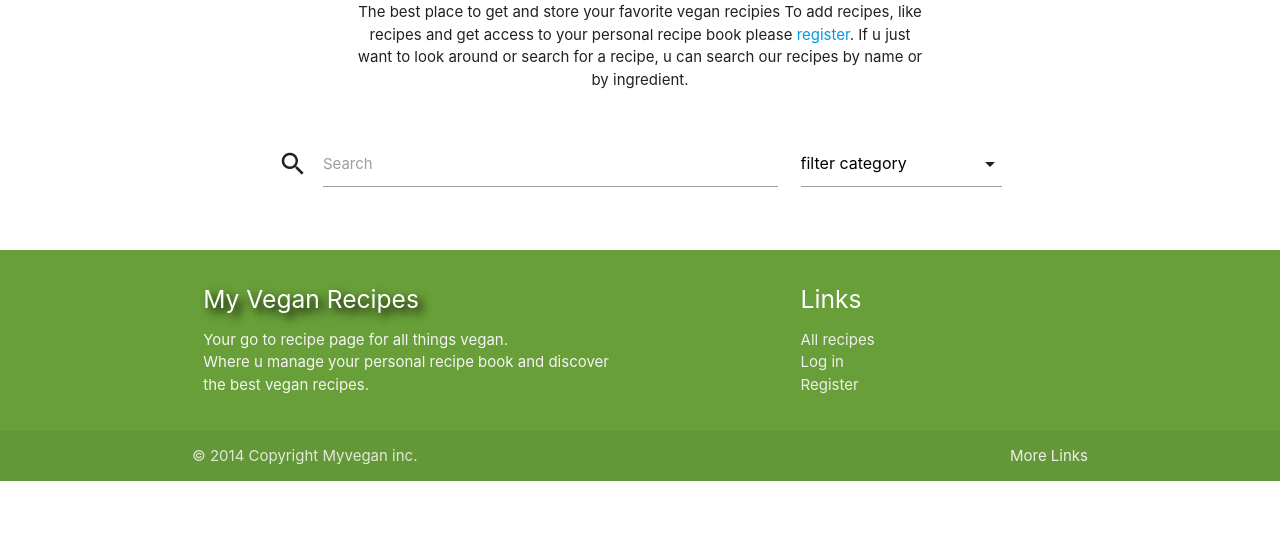
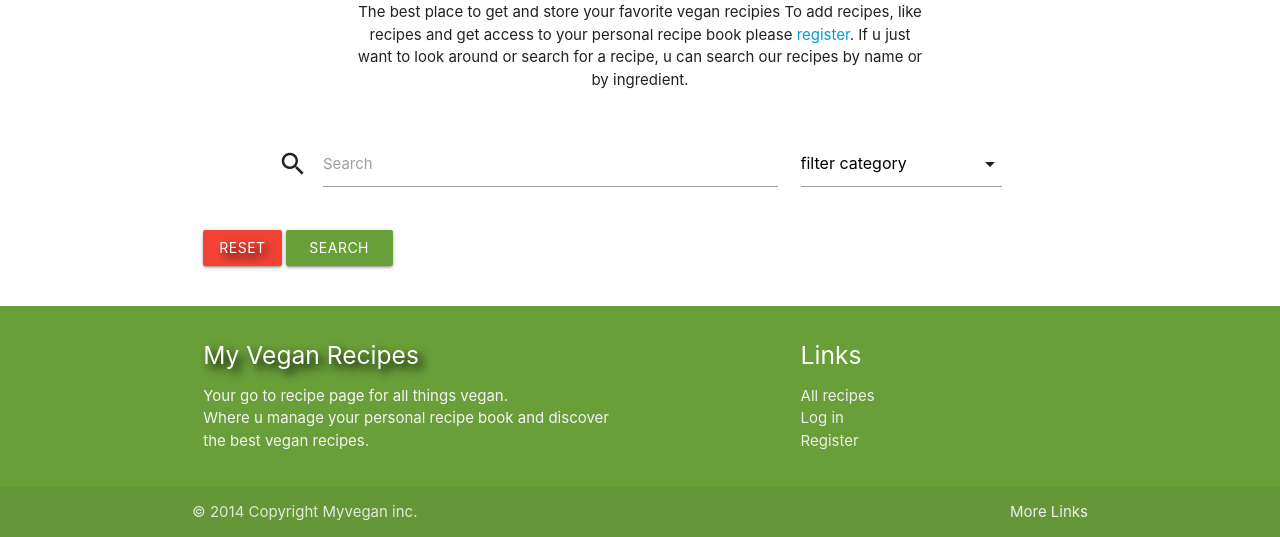
Before and after one commit to JorisPaarde/my-vegan-recipes, a Flask app: page / in a window 1280 px wide. Shown: the part 786-1323 px from the top of the page. Before the commit the page ends 1267 px from the top, so only its background shows below. Run offline with Flask 2, Linux system fonts and the light colour scheme; data that the repository does not hold is empty; some libraries are stand-ins or nearby versions.

Commit message:
Added search functionality

```diff
--- a/app.py
+++ b/app.py
@@ -76,6 +76,32 @@ def like_recipe():
                 )
             # send user to his/her personal recipe book
             return redirect(url_for("recipe_book"))
+
+
+# -------------------------------------------  Search
+@app.route("/search", methods=["GET", "POST"])
+def search():
+    if request.method == "POST":
+        query = request.form.get("recipe_search")
+        category = request.form.get("category_filter")
+        # check if category selected
+        if category is None:
+
+            recipes = list(mongo.db.recipes.find(
+                           {"$text": {"$search": query}}))
+
+        else:
+
+            # if so use it as extra query
+            recipes = list(mongo.db.recipes.find({"$text": {"$search": query},
+                                                 "category_name": category}))
+
+        # get categories for dropdown menu
+        categories = mongo.db.categories.find()
+
+        return render_template("all_recipes.html",
+                               recipes=recipes,
+                               categories=categories)
 
 
 #  -------------------------------------------  Recipe book page
--- a/templates/all_recipes.html
+++ b/templates/all_recipes.html
@@ -26,6 +26,8 @@
             </p>
         </div>
     </div>
+    <!-- search bar -->
+    <form action="{{ url_for('search') }}" method="POST">
     <div class="row">
         <div class="input-field col s12 m8 l7 offset-l1">
             <i class="material-icons prefix">search</i>
@@ -41,6 +43,15 @@
             </select>
         </div>
     </div>
+    <div class="row">
+        <div class="col s12 m4">
+            <a href="{{ url_for('all_recipes') }}" class="red btn text-shadow">Reset</a>
+            <button type="submit" class="waves-effect waves-light btn light-green darken-2">
+                <i class="fas fa-search left"></i> Search
+            </button>
+        </div>
+    </div>
+    </form>
     <!-- recipes -->
     <div class="row">
         {% for recipe in recipes %}
```
